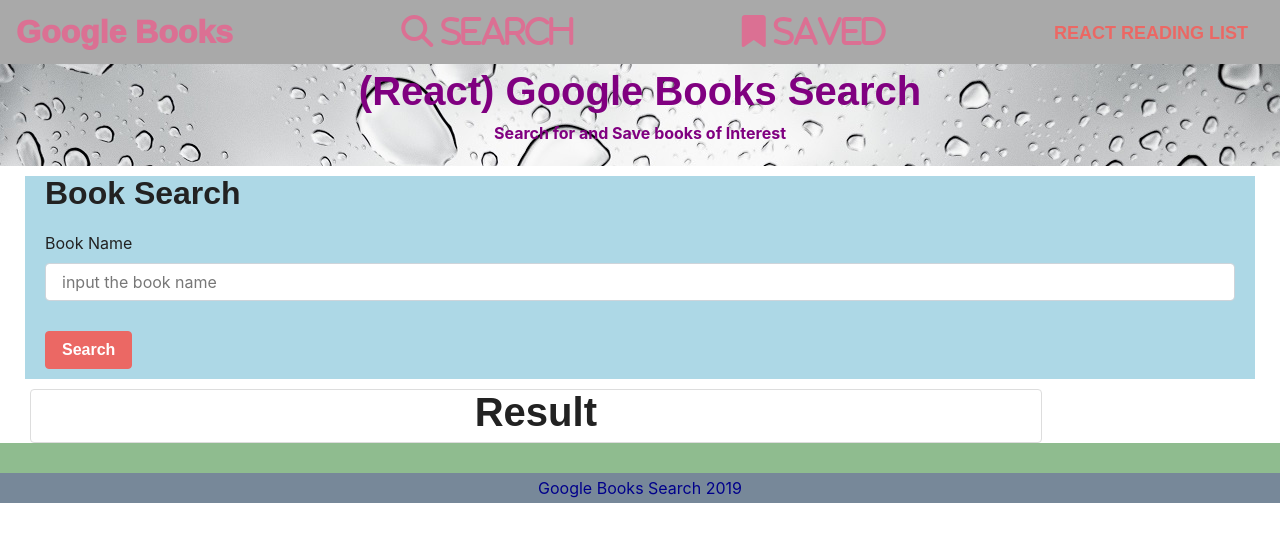
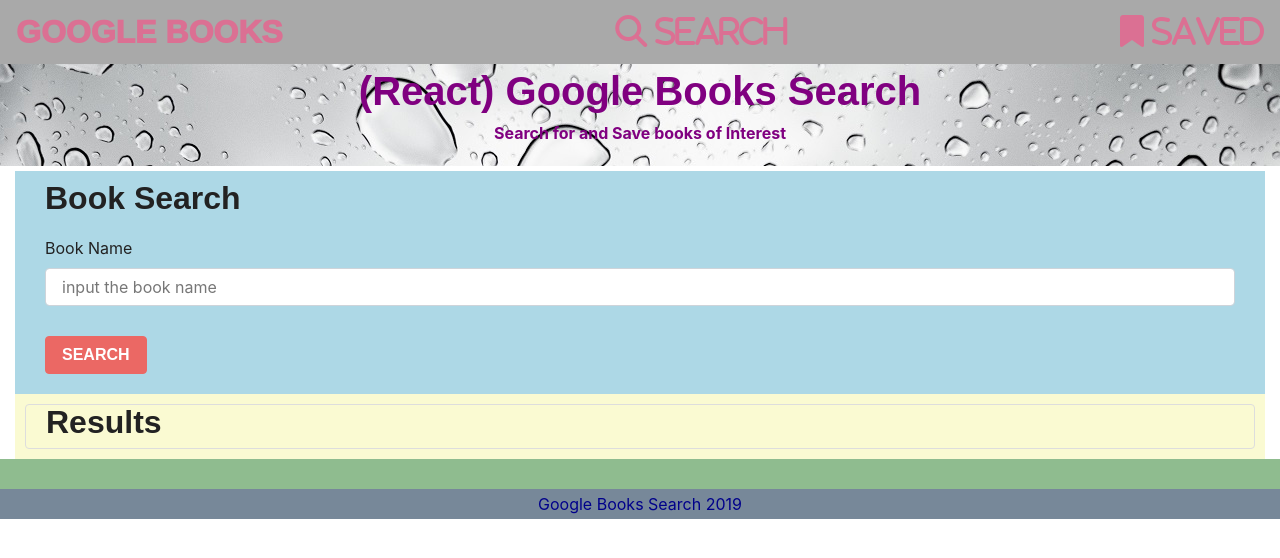
Before and after one commit to helenhao888/google-book-search, a React (Create React App) app in the folder client/: page / in a window 1280 px wide. Shown: the top 558 px of the page. Built offline with nearby package versions, Linux system fonts and the light colour scheme; a web font is replaced by a local one.

Commit message:
add saved page

```diff
--- a/client/src/App.js
+++ b/client/src/App.js
@@ -5,7 +5,7 @@ import Navbar from './components/Navbar';
 import Body from "./components/Body";
 import Footer from "./components/Footer";
 import SearchBooks from "./components/SearchBooks";
-import SavedBooks from "./components/SavedBooks"
+import SavedBooks from "./pages/SavedBooks";
 
 
 function App() {
--- a/client/src/components/Navbar/index.js
+++ b/client/src/components/Navbar/index.js
@@ -27,13 +27,7 @@ function Navbar() {
                     </button>
           </Link>
 
-          <a className="navbar-brand" href="/">
-        React Reading List
-      </a>
-          {/* <ul>
-              <li><i className="fa fa-search" aria-hidden="true">  Search</i></li>
-              <li><i className="fa fa-bookmark" aria-hidden="true">  Saved</i></li>
-          </ul> */}
+
 
       </nav>
   );
--- a/client/src/components/SavedBooks/index.js
+++ /dev/null
@@ -1,12 +0,0 @@
-import React,{Component} from "react";
-
-function SavedBooks(){
-
-    return(
-        <div>
-          save page
-        </div>
-    )
-};
-
-export default SavedBooks;
--- /dev/null
+++ b/client/src/components/SavedBooksList/index.js
@@ -0,0 +1,43 @@
+import React from "react";
+import {List, ListItem} from "../List";
+
+function SavedBooksList(props){
+
+    return(
+      <div className="container-fluid savedContainer">
+      <List>
+          <h2>Results</h2>
+
+
+             {props.books.map(book =>
+
+              <ListItem key={book._id}>
+                   <div className="card mb-3" >
+                       <div className="row no-gutters">
+                           <div className="col-md-3">
+                               <img src={book.image} className="card-img" alt="book phot" />
+                           </div>
+                           <div className="col-md-9">
+                               <div className="card-body">
+                                   <h5 className="card-title">{book.title}</h5>
+                                   <p className="card-text"><small className="text-muted">{book.authors}</small></p>
+                                   <p className="card-text">{book.description}</p>
+                                   <button><a href={book.previewLink} target="_blank">View</a></button>
+
+                                   <button  onClick={props.handleDeleteBooks}
+                                           id={book._id}
+                                           >Delete</button>
+                               </div>
+                           </div>
+                       </div>
+                   </div>
+              </ListItem>)}
+
+
+
+      </List>
+  </div>
+    )
+};
+
+export default SavedBooksList;
--- a/client/src/components/SearchBooks/index.js
+++ b/client/src/components/SearchBooks/index.js
@@ -1,12 +1,8 @@
 import React,{Component} from "react";
 import SearchForm from "../SearchForm";
 import API from "../../utils/API";
-import {List, ListItem} from "../List";
-import { Col, Row, Container }  from "../Grid";
-import Jumbotron from "../Jumbotron";
-import { Link } from "react-router-dom";
 import "./style.css";
-
+import SearchResult from "../SearchResult";
 
 
 class Searchbooks extends Component{
@@ -39,6 +35,29 @@ class Searchbooks extends Component{
            })
     };
 
+    handleSaveBooks=(event)=>{
+
+
+        const bookData = {
+            title: event.target.attributes['title'].value,
+            authors: event.target.attributes['authors'].value,
+            image: event.target.attributes['image'] ? event.target.attributes['image'].value:"" ,
+            link : event.target.attributes['link'] ? event.target.attributes['link'].value: "",
+            description: event.target.attributes['description'] ? event.target.attributes['description']:""
+        }
+        console.log("bookDAta",bookData);
+        API.saveBooks(bookData)
+        .then(res=>{
+
+            console.log("success", res);
+
+        })
+        .catch(err =>{
+            console.log("save books err ", err);
+        })
+
+    }
+
 render(){
     return(
         <div className="container-fluid">
@@ -47,44 +66,15 @@ render(){
                 handleSearchFormSubmit={this.handleSearchFormSubmit}
             />
 
-            <Col size="md-10 col-md-offset-1 sm-12">
 
                 {this.state.result ? (
 
-                    <List>
-
-                           <h1>Result</h1>
-
-
-                        {this.state.result.map((book, index) => (
-                            <ListItem key={index}>
-                                <div className="card mb-3" >
-                                    <div className="row no-gutters">
-                                        <div className="col-md-3">
-                                            <img src={book.volumeInfo.imageLinks.smallThumbnail} className="card-img" alt="book image" />
-                                        </div>
-                                        <div className="col-md-9">
-                                            <div className="card-body">
-                                                <h5 className="card-title">{book.volumeInfo.title}</h5>
-                                                <p className="card-text"><small className="text-muted">{book.volumeInfo.authors}</small></p>
-                                                <p className="card-text">{book.volumeInfo.description}</p>
-                                                <a href={book.volumeInfo.previewLink} target="_blank">Link</a>
-                                            </div>
-                                        </div>
-                                    </div>
-                                </div>
-                            </ListItem>
-
-                        ))}
-                    </List>
+                  <SearchResult result={this.state.result} handleSaveBooks={this.handleSaveBooks}
+                                 />
                  )
                : (
                         <h3>No Results to Display</h3>
                     )}
-            </Col>
-
-
-
 
         </div>
 
--- a/client/src/components/SearchForm/style.css
+++ b/client/src/components/SearchForm/style.css
@@ -2,17 +2,18 @@
     border:1rem;
     background: lightblue;
     text-align: left;
-    margin:10px;
+    padding:10px;
+    margin-top:5px;
 }
 
-button{
-    margin:10px;
+.btn{
+    margin-left:20px;
 }
 
 .search{
     margin:20px;
 }
 
-h2, button {
+h2 {
     margin-left:20px;
 }
--- a/client/src/components/SearchResult/index.js
+++ b/client/src/components/SearchResult/index.js
@@ -1,12 +1,49 @@
 import React from 'react'
 import "./style.css";
+import {List, ListItem} from "../List";
 
 function SearchResult(props) {
+
+
+
     return (
-        <div>
+        <div className="container-fluid resultContainer">
+            <List>
+                <h2>Results</h2>
 
+                {props.result.map((book, index) => (
+                   book.volumeInfo.title && book.volumeInfo.title ?
+                   (<ListItem key={index}>
+                        <div className="card mb-3" >
+                            <div className="row no-gutters">
+                                <div className="col-md-3">
+                                    <img src={book.volumeInfo.imageLinks.smallThumbnail} className="card-img" alt="book image" />
+                                </div>
+                                <div className="col-md-9">
+                                    <div className="card-body">
+                                        <h5 className="card-title">{book.volumeInfo.title}</h5>
+                                        <p className="card-text"><small className="text-muted">{book.volumeInfo.authors}</small></p>
+                                        <p className="card-text">{book.volumeInfo.description}</p>
+                                        <button><a href={book.volumeInfo.previewLink} target="_blank">View</a></button>
+
+                                        <button  onClick={props.handleSaveBooks}
+                                                title={book.volumeInfo.title} authors={book.volumeInfo.authors}
+                                                image={book.volumeInfo.imageLinks.smallThumbnail}
+                                                link={book.volumeInfo.previewLink}
+                                                description={book.volumeInfo.description}
+                                                >Save</button>
+                                    </div>
+                                </div>
+                            </div>
+                        </div>
+                    </ListItem>
+                   ) :
+                   <div></div>
+
+                ))}
+            </List>
         </div>
     )
 }
 
-export default searchResult;
+export default SearchResult;
--- /dev/null
+++ b/client/src/components/SearchResult/style.css
@@ -0,0 +1,35 @@
+h2{
+    text-align: left;
+}
+
+.resultContainer{
+    border: 1rem;
+    background-color:lightgoldenrodyellow;
+    padding:10px;
+}
+
+.card-body{
+    background:lightgray;
+    border:0.5rem
+}
+
+
+button {
+  background: rgb(114, 101, 196);
+  border: 1px solid lightslategray;
+  border-radius: 5px;
+  color:darkmagenta;
+  display: inline-block;
+  font-size: 0.8em;
+  font-weight: bold;
+  margin: 10px;
+  padding: 0.5em 1.5em;
+  position: relative;
+  text-transform: uppercase;
+
+}
+
+
+button:hover {
+  color: #2ecc71;
+}
--- /dev/null
+++ b/client/src/pages/SavedBooks.js
@@ -0,0 +1,70 @@
+import React,{Component} from "react";
+import API from "../utils/API";
+import "./style.css";
+import SavedBooksList from "../components/SavedBooksList";
+
+
+
+
+
+class SavedBooks extends Component{
+
+    state={
+        books:[],
+        error:""
+    };
+
+    componentWillMount=()=>{
+        this.getBooks();
+    }
+    getBooks =()=>{
+
+        API.getBooks()
+           .then(res=>{
+
+                console.log("success", res);
+                this.setState({books:res.data});
+                console.log("state books",this.state.books);
+            })
+            .catch(err =>{
+                console.log("get books err ", err);
+            })
+
+    }
+
+
+    handleDeleteBooks=(event)=>{
+
+       console.log("delete");
+
+        // API.deleteBooks(bookData)
+        // .then(res=>{
+
+        //     console.log("success", res);
+
+        // })
+        // .catch(err =>{
+        //     console.log("save books err ", err);
+        // })
+
+    }
+
+render(){
+    return(
+        <div className="container-fluid">
+
+
+            <SavedBooksList getBooks={this.getBooks}
+                            books={this.state.books}
+                            handleDeleteBooks={this.handleDeleteBooks} />
+
+
+        </div>
+
+    );
+}
+
+};
+
+
+export default SavedBooks;
--- a/client/src/utils/API.js
+++ b/client/src/utils/API.js
@@ -7,6 +7,16 @@ export default {
        console.log("get google book title",title);
        return axios.get("/api/books/googlebooks/"+title);
 
+    },
+
+    saveBooks : (data) =>{
+        console.log("api data",data);
+        return axios.post("/api/books",data);
+    },
+
+    getBooks : () => {
+        console.log("get books");
+        return axios.get("/api/books");
     }
 
 };
```
Also changed, not shown: client/src/pages/saved.js (deleted, +0 -11 lines), client/src/pages/style.css (added), 2 other files (tests, documents, lock files or other folders).
